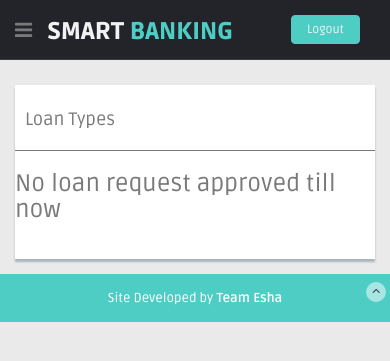
After one commit to nk-coder/smart_banking, a PHP site: page /smart_banking/backend/customer/loanRules in a window 390 px wide. The commit adds this page. Shown: the top 361 px of the page. Run offline with PHP 8.4, Linux system fonts and the light colour scheme; the visitor is signed in with stand-in values (Sample User, id 1); data that the repository does not hold is empty.

Commit message:
show loan types on custme dashboard

```diff
--- /dev/null
+++ b/backend/customer/loanRules.php
@@ -0,0 +1,62 @@
+<?php
+include_once('template/head.php');
+include_once('template/header.php');
+include_once('template/sidebar.php');
+?>
+<section id="main-content">
+	<section class="wrapper">
+		<div class="row mt">
+			<div class="col-md-12">
+				<div class="content-panel">
+					<table class="table table-striped table-advance table-hover">
+						<h4> Loan Types</h4>
+						<hr>
+						<?php
+							$loans = mysqli_query($con,"SELECT * FROM loan_types ORDER BY id DESC ");
+							if (mysqli_num_rows($loans) == 0) {
+								echo "<h3>No loan request approved till now</h3>";
+							}else{
+
+						?>
+						<thead>
+							<tr>
+								<th>Loan Type</th>
+								<th>Minimum Age</th>
+								<th>Maximum Age</th>
+								<th>Minimum Salary</th>
+								<th>Minimum Loan Amount</th>
+								<th>Maximum Loan Amount</th>
+								<th>Interest Rate</th>
+								<th>Maximum Pay Time</th>
+								<th>Comments</th>
+							</tr>
+						</thead>
+						<tbody>
+							<?php foreach($loans as $loan){ ?>
+							<tr>
+								<td><?php echo $loan['loan_type']; ?></td>
+								<td><?php echo $loan['minimum_age']; ?></td>
+								<td><?php echo $loan['maximum_age']; ?></td>
+								<td><?php echo $loan['minimum_salary']; ?></td>
+								<td><?php echo $loan['minimum_loan_amount']; ?></td>
+								<td><?php echo $loan['maximum_loan_amount']; ?></td>
+								<td><?php echo $loan['interest_rate']; ?></td>
+								<td><?php echo $loan['maximum_pay_time']; ?></td>
+								<td><?php echo $loan['others']; ?></td>
+
+							</tr>
+							<?php } } //end foreach
+                                   ?>
+
+						</tbody>
+					</table>
+				</div>
+			</div>
+		</div>
+	</section>
+</section>
+<?php
+include_once('template/footer.php');
+include_once('template/script.php');
+
+?>
--- a/backend/customer/template/sidebar.php
+++ b/backend/customer/template/sidebar.php
@@ -25,11 +25,16 @@
               </a>
           </li>
 
-          <li>
-            <a href="loanRequest">
+
+          <li class="sub-menu">
+            <a href="javascript:;">
               <i class="fa fa-money"></i>
-              <span>Apply for Loan</span>
+              <span>Loan Section</span>
               </a>
+            <ul class="sub">
+              <li><a href="loanRequest">Apply for Loan</a></li>
+              <li><a href="loanRules">Loan Rules</a></li>
+            </ul>
           </li>
 
         </ul>
```
Also changed, not shown: backend/customer/.htaccess.
